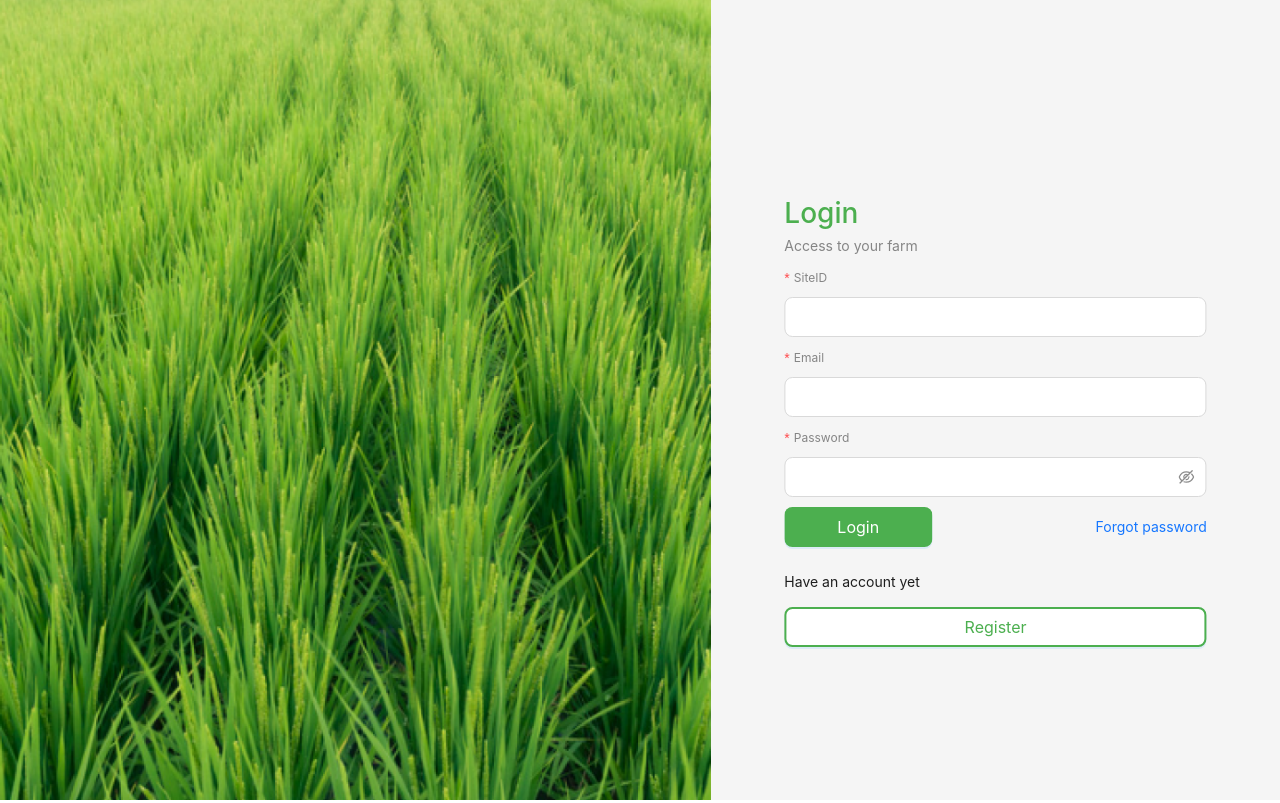
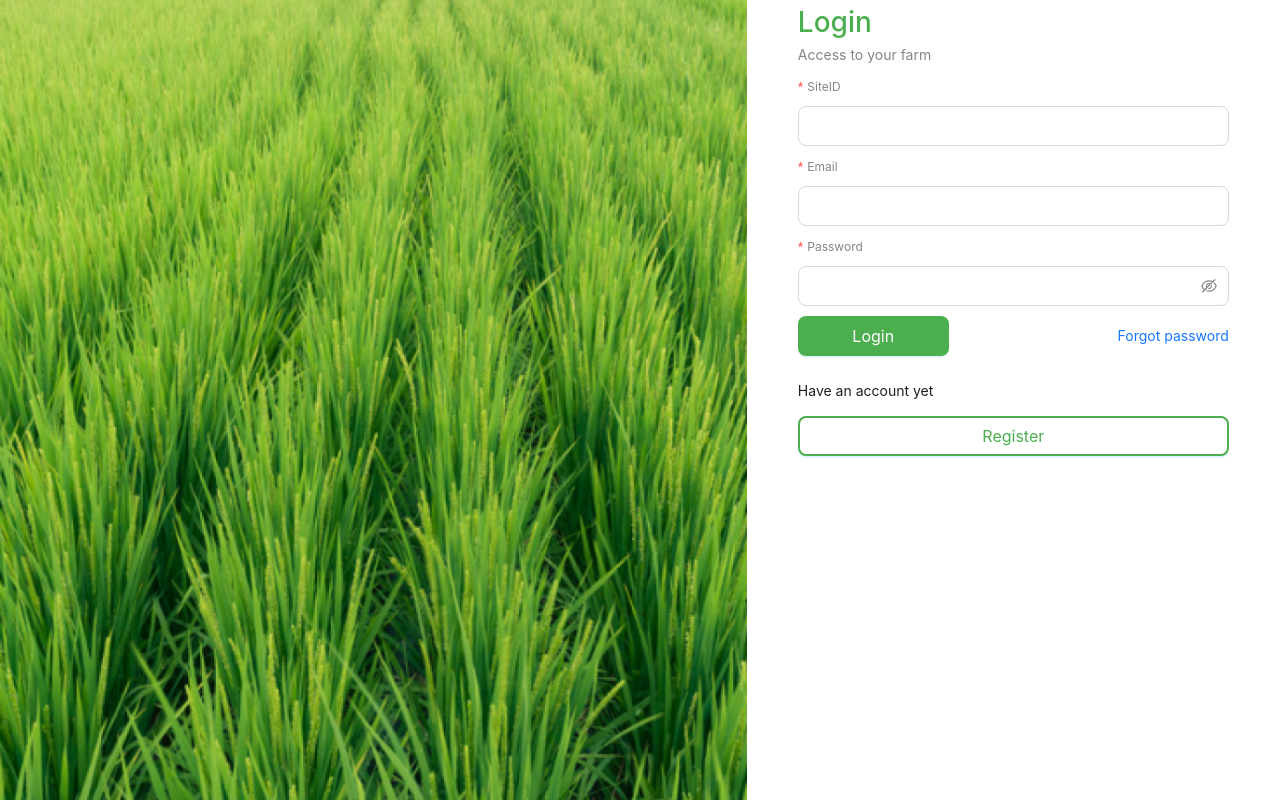
Before and after one commit to quangnn1106/AgriFarm_FE, a Next.js app: page /login in a window 1280 px wide. Built offline with nearby package versions, Linux system fonts and the light colour scheme; no server answers.

Commit message:
update global scss, repsponsive

```diff
--- a/src/app/(Auth)/auth.module.scss
+++ b/src/app/(Auth)/auth.module.scss
@@ -1,12 +1,11 @@
 @import "../../styles/base/variable";
 
 .auth__form {
-    position: absolute;
-    top: 53%;
-    left: 50%;
-    transform: translate(-50%, -50%);
-    width: 39vw;
-    padding: 0 3vw;
+    // position: absolute;
+    // top: 53%;
+    // left: 50%;
+    // transform: translate(-50%, -50%);
+    padding: 0 4vw;
     border-radius: 10px;
 
     .auth__title {
--- a/src/app/(Auth)/layout.tsx
+++ b/src/app/(Auth)/layout.tsx
@@ -1,7 +1,7 @@
 'use client';
 import React, { useEffect, useState } from 'react';
 
-import { Layout } from 'antd';
+import { Col, Layout, Row } from 'antd';
 import loginBanner from '@/assets/Images/loginbanner.png';
 import signUpBanner from '@/assets/Images/signup-img.png';
 import Image from 'next/image';
@@ -9,8 +9,7 @@ import Image from 'next/image';
 import { useSession } from 'next-auth/react';
 import Loader from '@/components/Loader/Loader';
 import { usePathname } from 'next/navigation';
-import { roboto } from '@/styles/base/font';
-import '../../styles/base/global.css';
+
 const { Sider, Content } = Layout;
 
 const AuthenticateTemplate = ({ children }: { children: React.ReactNode }) => {
@@ -54,13 +53,35 @@ const AuthenticateTemplate = ({ children }: { children: React.ReactNode }) => {
     );
   }
   return (
-    <Layout>
-      <Sider
-        width={windowSize.width / 1.8}
+    // <Layout hasSider>
+    //   <Sider
+    //     width={windowSize.width / 1.8}
+    //     style={{
+    //       height: windowSize.height,
+    //       backgroundSize: 'cover'
+    //     }}
+    //   >
+    //     <Image
+    //       src={isPath ? loginBanner : signUpBanner}
+    //       alt='Rice'
+    //       quality={100}
+    //       sizes='100vw'
+    //       style={{ objectFit: 'cover', width: '100%', height: '100%' }}
+    //     />
+    //   </Sider>
+    //   <Content>{children}</Content>
+    // </Layout>
+
+    <Row>
+      <Col
         style={{
           height: windowSize.height,
           backgroundSize: 'cover'
         }}
+        xs={24}
+        sm={14}
+        md={14}
+        lg={14}
       >
         <Image
           src={isPath ? loginBanner : signUpBanner}
@@ -69,9 +90,16 @@ const AuthenticateTemplate = ({ children }: { children: React.ReactNode }) => {
           sizes='100vw'
           style={{ objectFit: 'cover', width: '100%', height: '100%' }}
         />
-      </Sider>
-      <Content style={{ position: 'relative' }}>{children}</Content>
-    </Layout>
+      </Col>
+      <Col
+        xs={24}
+        sm={10}
+        md={10}
+        lg={10}
+      >
+        <Content>{children}</Content>
+      </Col>
+    </Row>
   );
 };
 
--- a/src/app/layout.tsx
+++ b/src/app/layout.tsx
@@ -1,14 +1,13 @@
 import StyledComponentsRegistry from '@/lib/AntdRegistry';
 import { ReduxProvider } from '@/redux/provider';
 import classNames from 'classnames/bind';
-import styles from '@/app/page.module.scss';
-const cx = classNames.bind(styles);
+
 import type { Metadata } from 'next';
 import Providers from '@/components/Provider/Provider';
 import { Suspense } from 'react';
 import LoadingAll from './loading';
 import { roboto } from '@/styles/base/font';
-import '../styles/base/global.css';
+import '../styles/global.scss';
 export const metadata: Metadata = {
   title: 'AgriFarm',
   description: 'Generated by create next app'
--- a/src/app/page.module.scss
+++ /dev/null
@@ -1 +0,0 @@
-@import '../styles/global.scss'
--- a/src/styles/base/global.css
+++ /dev/null
@@ -1,7 +0,0 @@
-html main {
-    font-family: var(--font-roboto);
-}
-
-body {
-    margin: 0;
-}
--- a/src/styles/global.scss
+++ b/src/styles/global.scss
@@ -1,70 +1,2 @@
 @import "./base/variable";
-.site_layout .site_layout_background {
-    // padding: 24px;
-    // border-radius: 5px;
-    // margin: 24px 16px;
-    background-color: $white;
-    .sidebar {
-        position: absolute;
-        z-index: 1;
-    }
-}
-
-.m_h {
-    min-height: 100vh !important;
-}
-
-.layout {
-    height: fit-content;
-    header {
-        display: flex;
-        align-items: center;
-        background-color: #fff;
-        box-shadow: 0 5px 10px rgba(0, 0, 0, 0.1);
-        position: relative;
-        z-index: 2;
-        justify-content: space-between;
-    }
-    .right_menu {
-        display: flex;
-        align-items: center;
-        min-width: 200px;
-        .ul_right {
-            display: flex;
-        }
-        ul {
-            justify-content: center;
-            width: 100%;
-            li:first-child {
-                padding: 0 1px;
-                display: flex;
-                cursor: pointer;
-                span {
-                    display: flex;
-                    align-items: center;
-                }
-            }
-        }
-        .iconButton {
-            width: 48px;
-            height: 48px;
-            display: flex;
-            justify-content: center;
-            align-items: center;
-            border-radius: 24px;
-            cursor: pointer;
-            font-size: 24px;
-        }
-        .iconSearch {
-            font-size: 24px;
-        }
-    }
-    .logo {
-        height: 32px;
-        width: 96px;
-        margin-left: 20px;
-        display: flex;
-        align-items: center;
-        justify-content: center;
-    }
-}
+@import "./style.scss";
--- /dev/null
+++ b/src/styles/style.scss
@@ -0,0 +1,87 @@
+body {
+    margin: 0;
+}
+
+.d-flex {
+    display: flex;
+}
+
+.site_layout .site_layout_background {
+    // padding: 24px;
+    // border-radius: 5px;
+    // margin: 24px 16px;
+    background-color: $white;
+
+    .sidebar {
+        position: absolute;
+        z-index: 1;
+    }
+}
+
+.m_h {
+    min-height: 100vh !important;
+}
+
+.layout {
+    height: fit-content;
+
+    header {
+        display: flex;
+        align-items: center;
+        background-color: #fff;
+        box-shadow: 0 5px 10px rgba(0, 0, 0, 0.1);
+        position: relative;
+        z-index: 2;
+        justify-content: space-between;
+    }
+
+    .right_menu {
+        display: flex;
+        align-items: center;
+        min-width: 200px;
+
+        .ul_right {
+            display: flex;
+        }
+
+        ul {
+            justify-content: center;
+            width: 100%;
+
+            li:first-child {
+                padding: 0 1px;
+                display: flex;
+                cursor: pointer;
+
+                span {
+                    display: flex;
+                    align-items: center;
+                }
+            }
+        }
+
+        .iconButton {
+            width: 48px;
+            height: 48px;
+            display: flex;
+            justify-content: center;
+            align-items: center;
+            border-radius: 24px;
+            cursor: pointer;
+            font-size: 24px;
+        }
+
+        .iconSearch {
+            font-size: 24px;
+        }
+    }
+
+    .logo {
+        height: 32px;
+        width: 96px;
+        margin-left: 20px;
+        display: flex;
+        align-items: center;
+        justify-content: center;
+    }
+}
```
Also changed, not shown: src/app/(Dashboard)/layout.tsx (+4 -7 lines), 1 other file (tests, documents, lock files or other folders).
